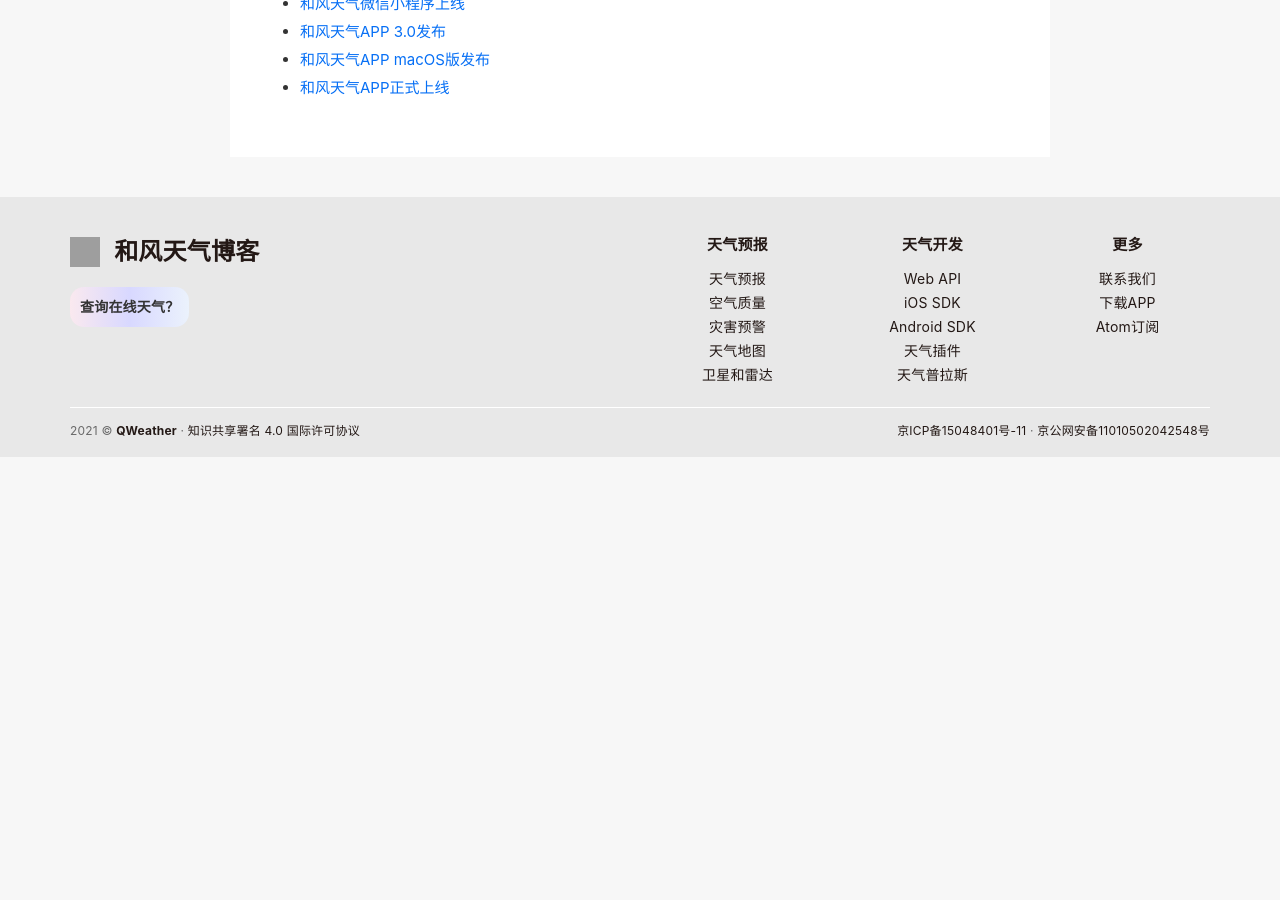
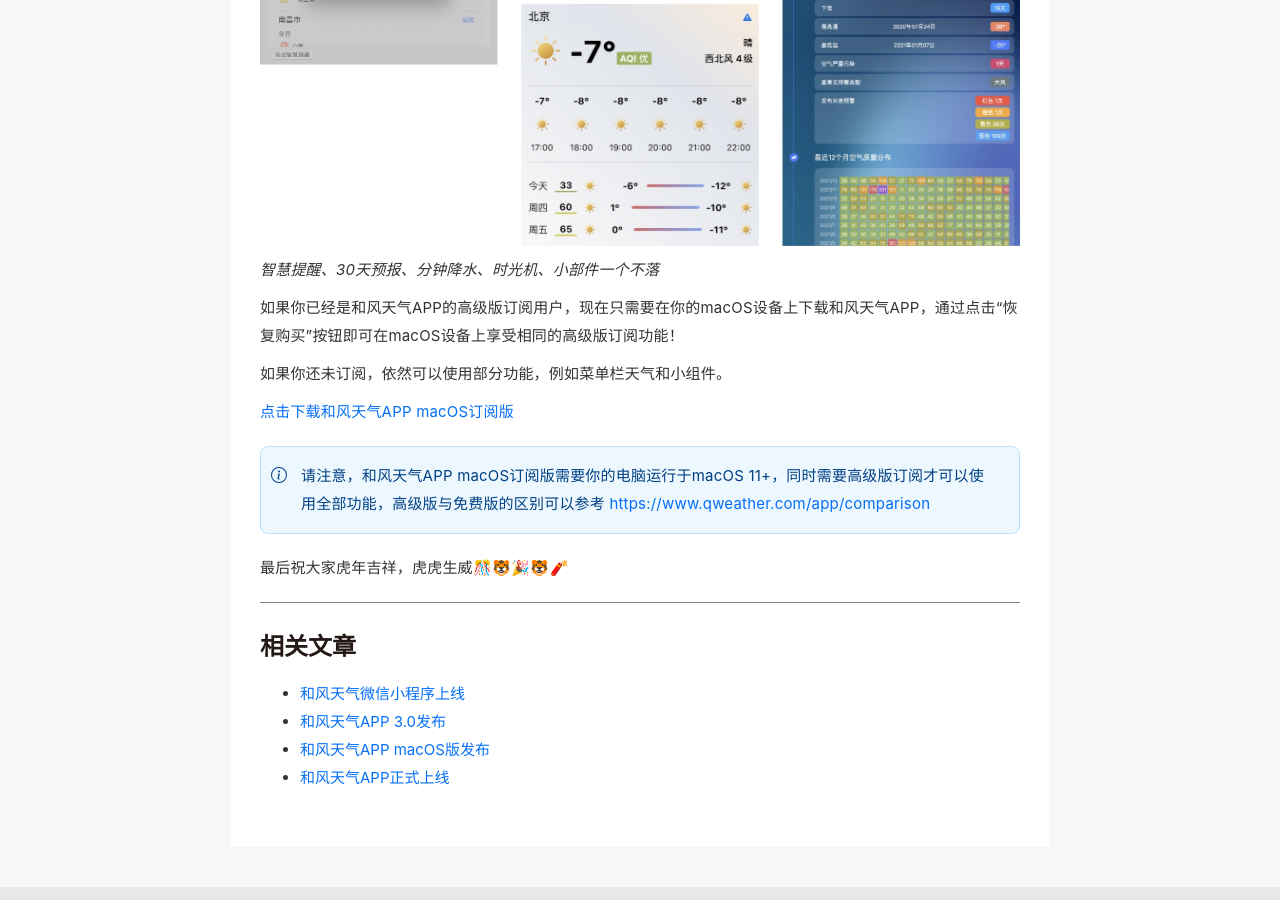
Before and after one commit to qwd/blog, a Jekyll site: the page built from _posts/2022-01-27-new-maoos-app-subscription.md, in a window 1280 px wide and 900 px high, scrolled down 1533 px. Built offline with Jekyll 4.4.1, drawn with Linux system fonts in a browser that asks for light colours; some web fonts are replaced; comment, search, counter and statistics services are not loaded; before the commit the page ends 1990 px from its top, so only the background shows below that; grey boxes are pictures that could not be loaded.

Commit message:
update draft

```diff
--- a/_posts/2022-01-27-new-maoos-app-subscription.md
+++ b/_posts/2022-01-27-new-maoos-app-subscription.md
@@ -15,5 +15,15 @@
 ![new-macos-app-home](/assets/upload/new-macos-app-miniweatehr.jpg)
 *支持菜单栏天气（该功能无需订阅）*
 
+![new-macos-app-home](/assets/upload/new-macos-app-feats.jpg)
+*智慧提醒、30天预报、分钟降水、时光机、小部件一个不落*
+
+如果你已经是和风天气APP的高级版订阅用户，现在只需要在你的macOS设备上下载和风天气APP，通过点击“恢复购买”按钮即可在macOS设备上享受相同的高级版订阅功能！
+
+如果你还未订阅，依然可以使用部分功能，例如菜单栏天气和小组件。
+
+[点击下载和风天气APP macOS订阅版](https://www.qweather.com/app)
 
 > 请注意，和风天气APP macOS订阅版需要你的电脑运行于macOS 11+，同时需要高级版订阅才可以使用全部功能，高级版与免费版的区别可以参考 <https://www.qweather.com/app/comparison>
+
+最后祝大家虎年吉祥，虎虎生威🎊🐯🎉🐯🧨
```
Also changed, not shown: other parts of _posts/2022-01-27-new-maoos-app-subscription.md (+1 -1 lines), assets/upload/new-macos-app-feats.jpg (added), assets/upload/new-macos-app-home.jpg (added), assets/upload/new-macos-app-home.png (deleted).
